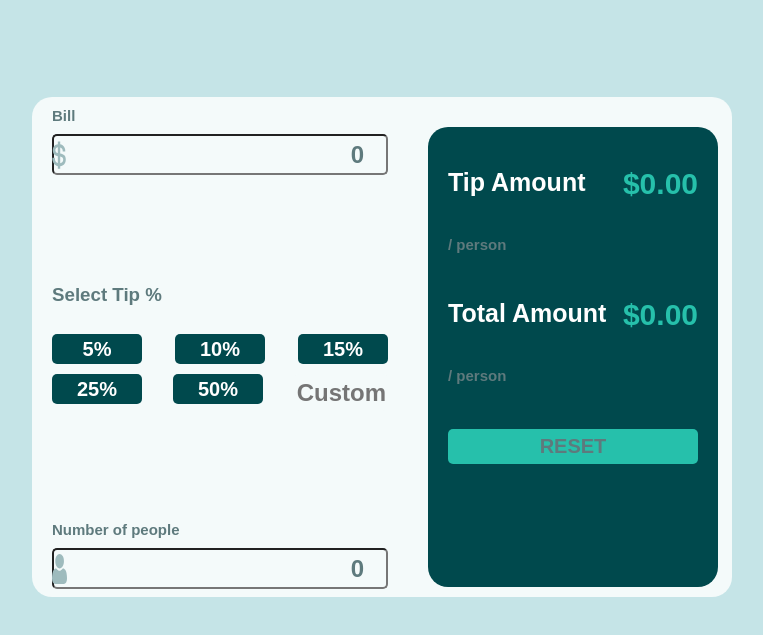
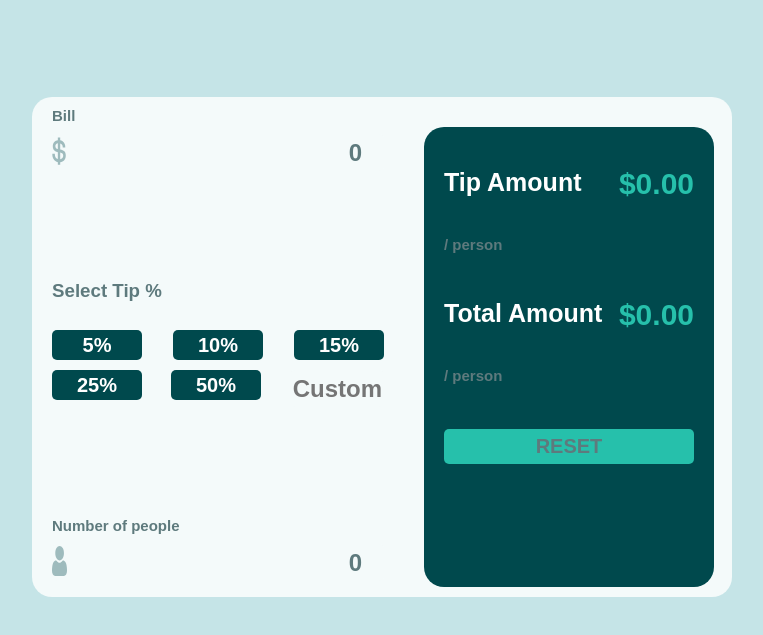
Before and after one commit to mannu164200800/Tip-Calculator, a plain HTML site: page index.html in a window 1280 px wide. In both pictures the pointer is over the input 478 px from the left and 215 px from the top of the page. Shown: the part 61-696 px from the top of the page, without its empty margins (258-1021 px from the left). Drawn offline with Linux system fonts and the light colour scheme.

Commit message:
Update styles.css

```diff
--- a/styles.css
+++ b/styles.css
@@ -41,12 +41,17 @@ body {
 .inputs {
 	 background-color:hsl(189, 41%, 97%);
 	 height:35px;
+         border:0;
 	 border-radius:5px;
 	 text-align:right;
 	color:hsl(183, 100%, 15%);
 	font-size:24px;
 	font-weight:700;
 }
+	.inputs:hover {
+	cursor:pointer;
+}
+
 
 .inputs::placeholder {
 	text-align:right;
```
